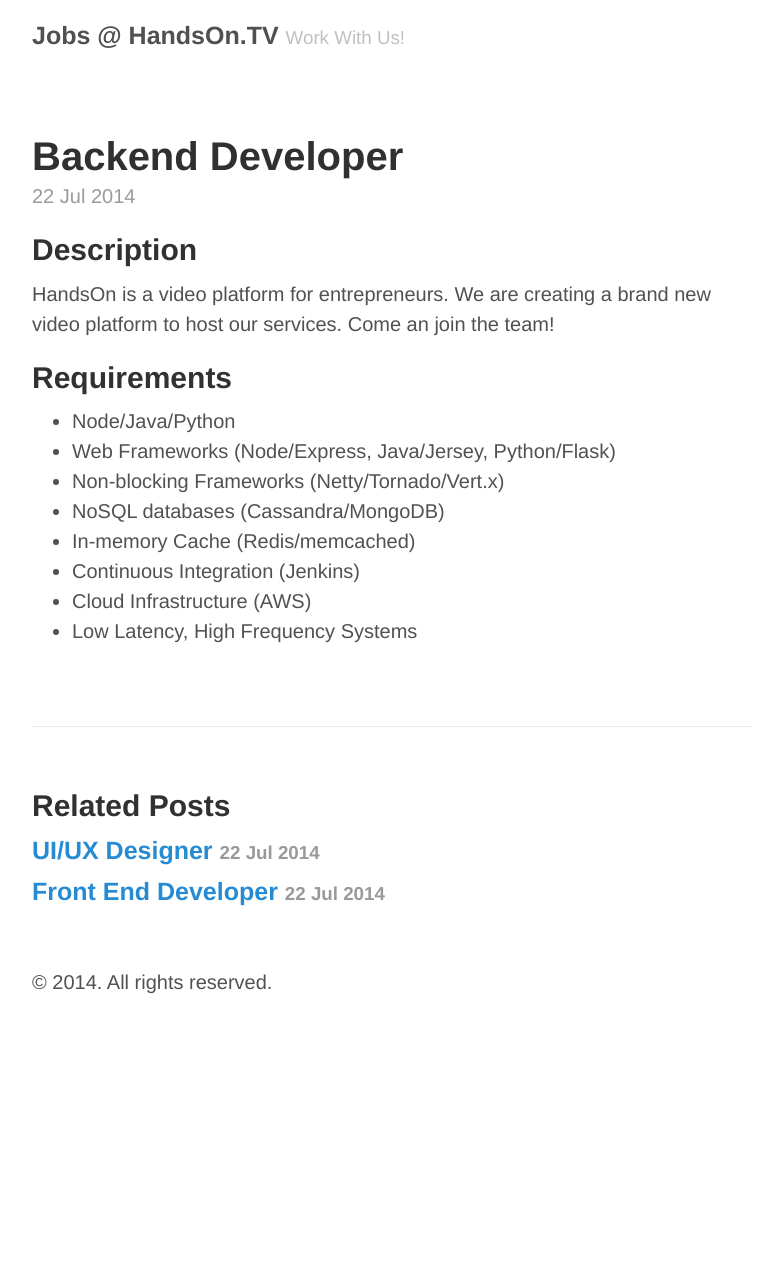
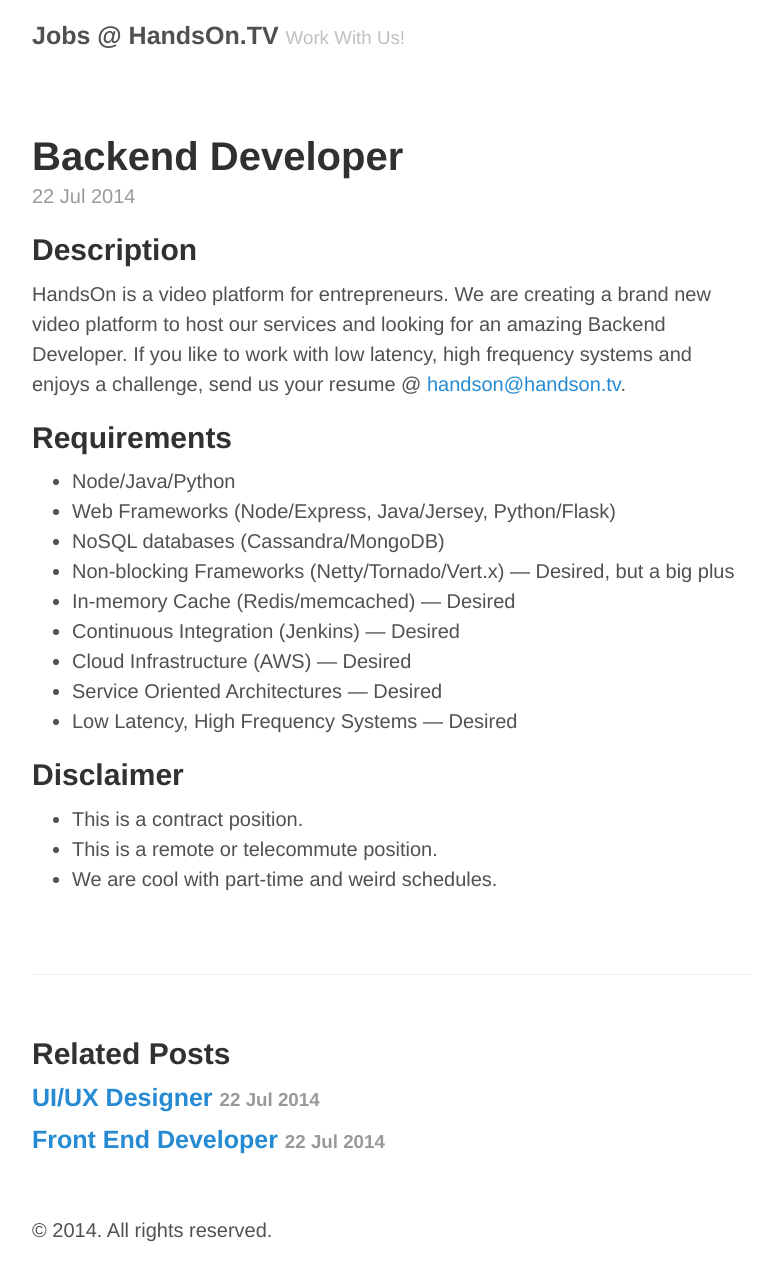
Before and after one commit to HandsOn-TV/jobs.handson.tv, a Jekyll site: the page built from _posts/2014-07-22-backend-developer.md, in a window 1280 px wide. Shown: the whole page, without its empty margins (248-1031 px from the left). Built offline with Jekyll 4.4.1, drawn with Linux system fonts in a browser that asks for light colours; Markdown is read by kramdown in place of the engine named in the settings; before the commit the page ends 1017 px from its top, so only the background shows below that.

Commit message:
Updating listing posts.

```diff
--- a/_posts/2014-07-22-backend-developer.md
+++ b/_posts/2014-07-22-backend-developer.md
@@ -5,15 +5,22 @@ title: Backend Developer
 
 ## Description
 
-HandsOn is a video platform for entrepreneurs. We are creating a brand new video platform to host our services. Come an join the team!
+HandsOn is a video platform for entrepreneurs. We are creating a brand new video platform to host our services and looking for an amazing Backend Developer. If you like to work with low latency, high frequency systems and enjoys a challenge, send us your resume @ [handson@handson.tv](mailto:handson@handson.tv).
 
 ## Requirements
 
 * Node/Java/Python
 * Web Frameworks (Node/Express, Java/Jersey, Python/Flask)
-* Non-blocking Frameworks (Netty/Tornado/Vert.x)
 * NoSQL databases (Cassandra/MongoDB)
-* In-memory Cache (Redis/memcached)
-* Continuous Integration (Jenkins)
-* Cloud Infrastructure (AWS)
-* Low Latency, High Frequency Systems
+* Non-blocking Frameworks (Netty/Tornado/Vert.x) &mdash; Desired, but a big plus
+* In-memory Cache (Redis/memcached) &mdash; Desired
+* Continuous Integration (Jenkins) &mdash; Desired
+* Cloud Infrastructure (AWS) &mdash; Desired
+* Service Oriented Architectures &mdash; Desired
+* Low Latency, High Frequency Systems &mdash; Desired
+
+## Disclaimer
+
+* This is a contract position.
+* This is a remote or telecommute position.
+* We are cool with part-time and weird schedules.
--- a/index.html
+++ b/index.html
@@ -7,7 +7,7 @@ title: Home
 
 &nbsp;
 
-<p>Here is a list of open positions and contracts with HandsOn.TV</p>
+<p>Here is a list of open positions we have:</p>
 
 &nbsp;
 
```
Also changed, not shown: _posts/2014-07-22-front-end-developer.md (+7 -1 lines), _posts/2014-07-22-ui-ux-designer.md (+7 -1 lines).
